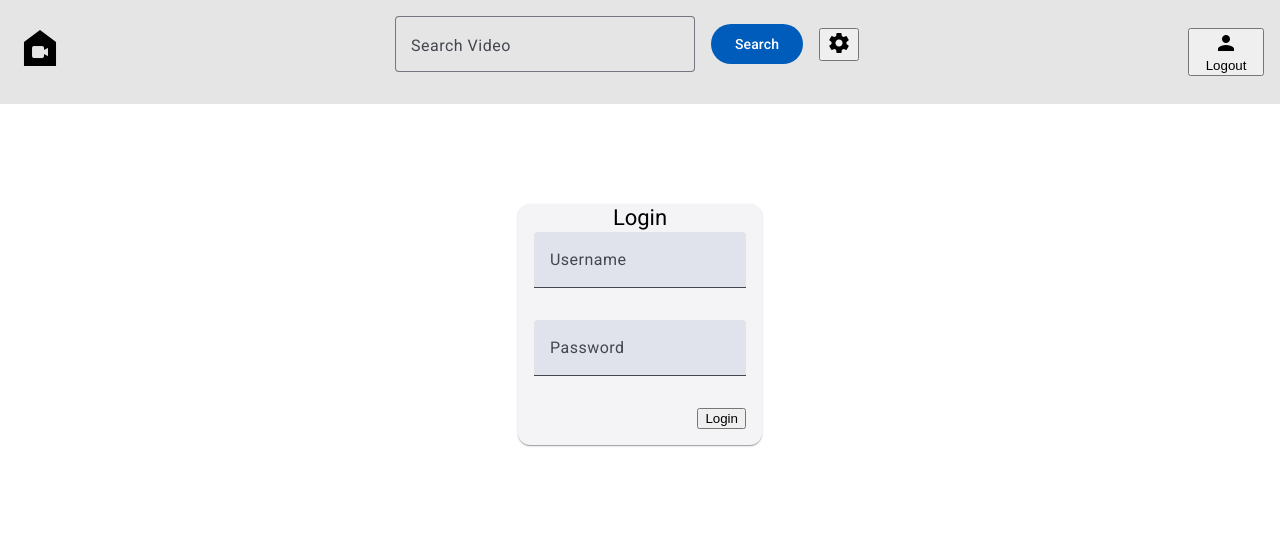
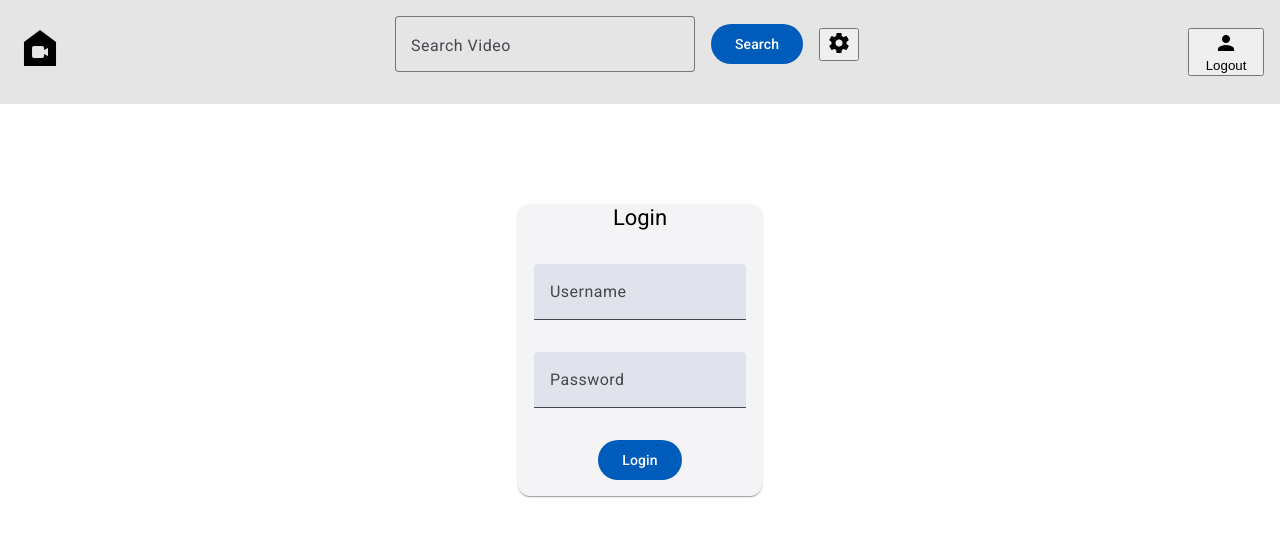
Before and after one commit to hrybach-oleksiy/angular-rsschool, an Angular app in the folder youtube-client-app/: page /login in a window 1280 px wide. Shown: the top 536 px of the page. Built offline with nearby package versions, Linux system fonts and the light colour scheme.

Commit message:
feat: add back button to the video detail component, update buttons styles

```diff
--- a/youtube-client-app/src/app/auth/pages/login/login.component.html
+++ b/youtube-client-app/src/app/auth/pages/login/login.component.html
@@ -23,8 +23,9 @@
           </mat-form-field>
         </p>
         <div class="button">
-          <button type="submit"
-                  mat-button>Login</button>
+          <app-custom-button type="submit"
+                             color="primary"
+                             mat-button>Login</app-custom-button>
         </div>
       </form>
     </mat-card-content>
--- a/youtube-client-app/src/app/auth/pages/login/login.component.scss
+++ b/youtube-client-app/src/app/auth/pages/login/login.component.scss
@@ -15,7 +15,11 @@ mat-card-content {
   justify-content: center;
 }
 
+mat-card-title {
+  margin-bottom: 2rem;
+}
+
 .button {
   display: flex;
-  justify-content: flex-end;
+  justify-content: center;
 }
--- a/youtube-client-app/src/app/auth/pages/login/login.component.ts
+++ b/youtube-client-app/src/app/auth/pages/login/login.component.ts
@@ -5,11 +5,12 @@ import { MatCardModule } from '@angular/material/card';
 import { MatInputModule } from '@angular/material/input';
 import { MatFormFieldModule } from '@angular/material/form-field';
 import { LoginService } from '../../services/login.service';
+import { CustomButtonComponent } from '../../../shared/components/custom-button/custom-button.component';
 
 @Component({
   selector: 'app-login',
   standalone: true,
-  imports: [MatCardModule, MatFormFieldModule, FormsModule, MatInputModule],
+  imports: [MatCardModule, MatFormFieldModule, FormsModule, MatInputModule, CustomButtonComponent],
   templateUrl: './login.component.html',
   styleUrl: './login.component.scss',
 })
--- a/youtube-client-app/src/app/youtube/pages/video-detail/video-detail.component.html
+++ b/youtube-client-app/src/app/youtube/pages/video-detail/video-detail.component.html
@@ -34,4 +34,7 @@
     </div>
   </mat-card-content>
 </mat-card>
+<app-custom-button mat-button
+                   color="primary"
+                   (click)="goBack()">Back</app-custom-button>
 }
--- a/youtube-client-app/src/app/youtube/pages/video-detail/video-detail.component.ts
+++ b/youtube-client-app/src/app/youtube/pages/video-detail/video-detail.component.ts
@@ -1,16 +1,17 @@
 import { Component, OnInit } from '@angular/core';
-import { CommonModule } from '@angular/common';
+import { CommonModule, Location } from '@angular/common';
 import { ActivatedRoute } from '@angular/router';
 import { MatCardModule } from '@angular/material/card';
 import { MatIconModule } from '@angular/material/icon';
 import { switchMap } from 'rxjs';
 import { SearchItemData } from '../../../types/interfaces';
 import { SearchService } from '../../services/search.service';
+import { CustomButtonComponent } from '../../../shared/components/custom-button/custom-button.component';
 
 @Component({
   selector: 'app-video-detail',
   standalone: true,
-  imports: [MatCardModule, MatIconModule, CommonModule],
+  imports: [MatCardModule, MatIconModule, CommonModule, CustomButtonComponent],
   templateUrl: './video-detail.component.html',
   styleUrl: './video-detail.component.scss',
 })
@@ -20,6 +21,7 @@ export class VideoDetailComponent implements OnInit {
   constructor(
     private route: ActivatedRoute,
     private searchService: SearchService,
+    private location: Location,
   ) {}
 
   ngOnInit(): void {
@@ -37,4 +39,8 @@ export class VideoDetailComponent implements OnInit {
         this.video = video;
       });
   }
+
+  goBack(): void {
+    this.location.back();
+  }
 }
```
